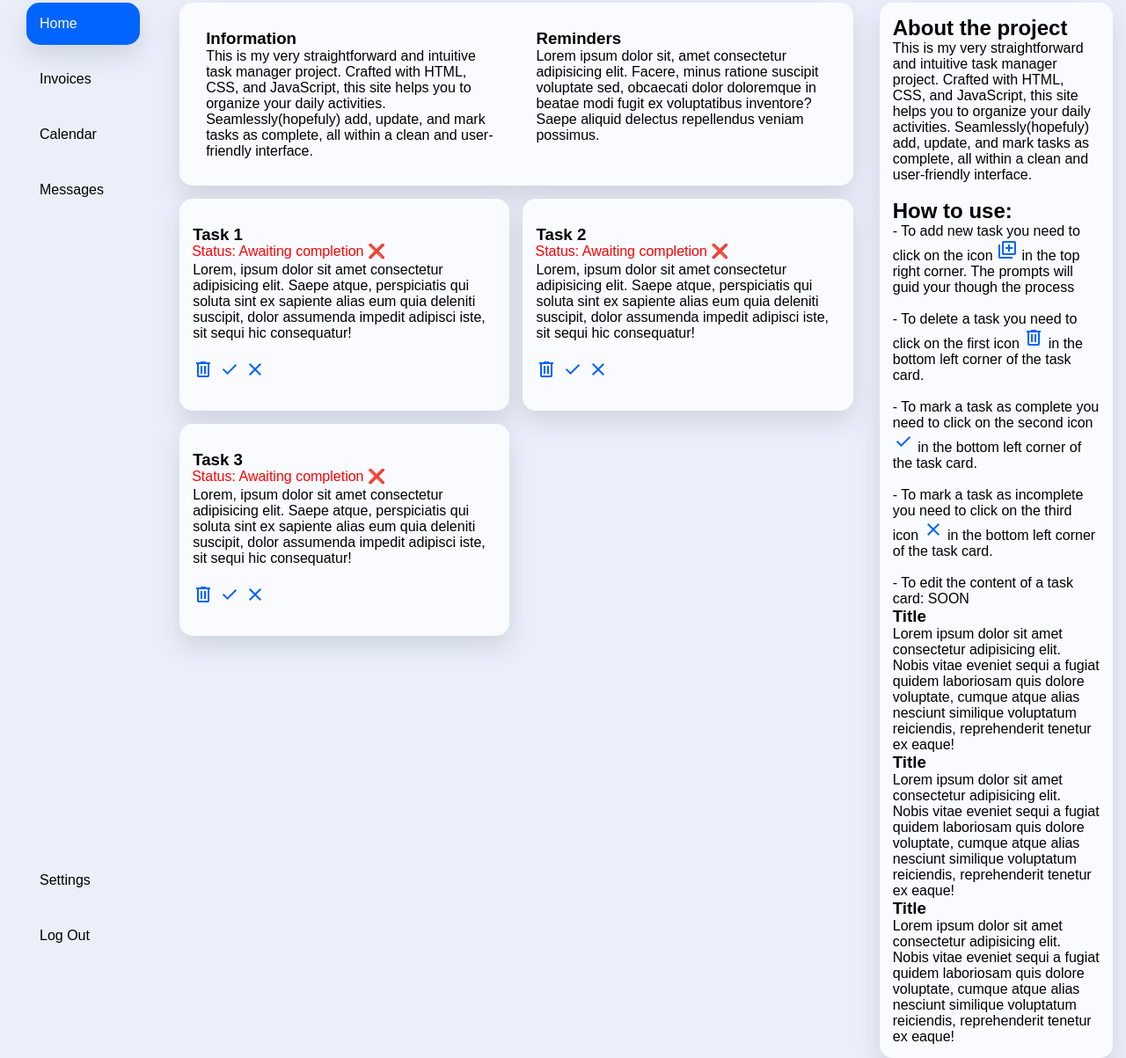
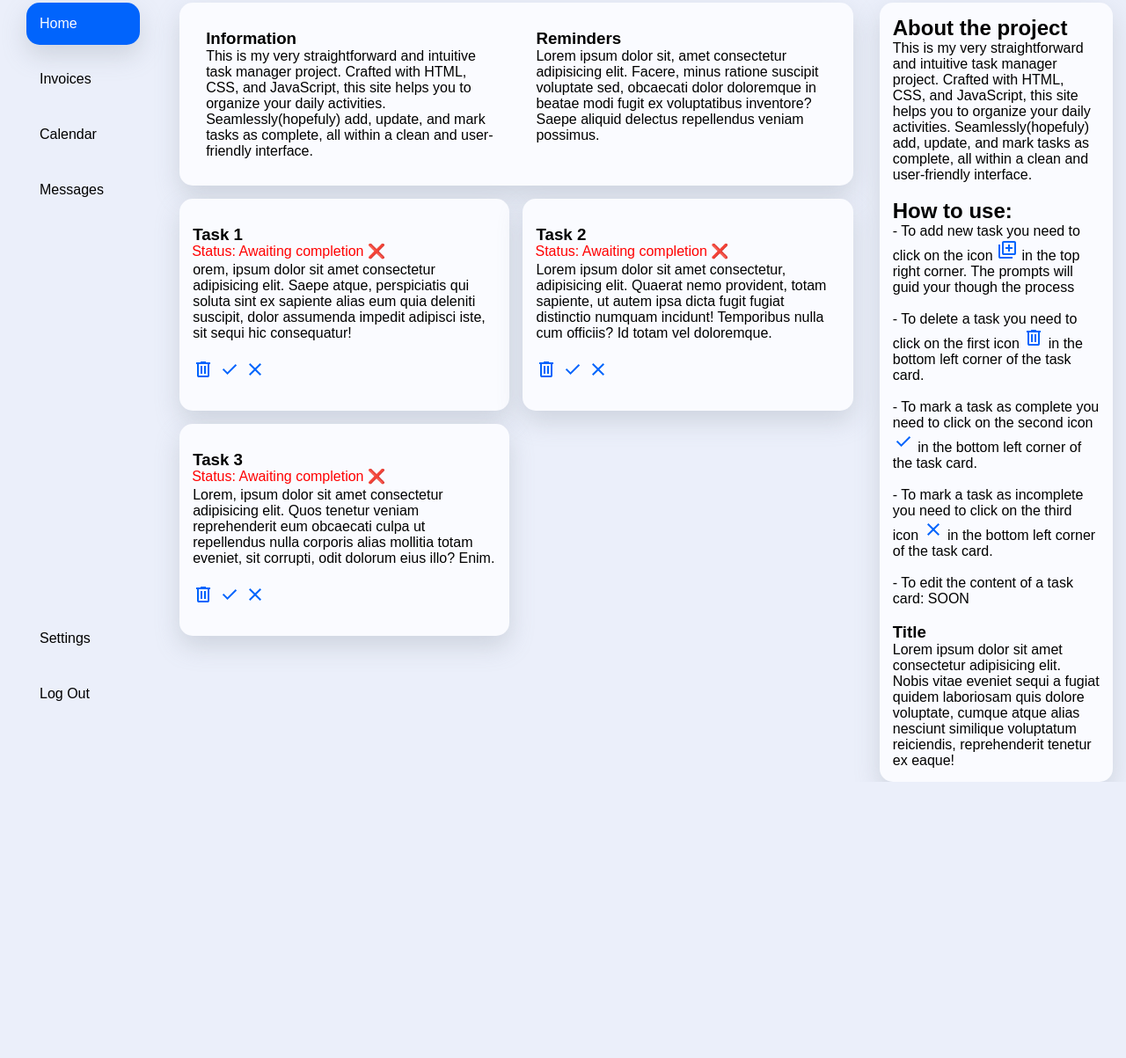
Before and after one commit to nikola88393/AdminDashboard, a plain HTML site: page index.html in a window 1280 px wide. Shown: the part 167-1370 px from the top of the page at 88% size. After the commit the page ends 1056 px from the top, so only its background shows below. Drawn offline with Linux system fonts and the light colour scheme; a web font is replaced by a local one.

Commit message:
Edit html so that the text in each card is in a paragraph tag

```diff
--- a/index.html
+++ b/index.html
@@ -46,8 +46,7 @@
             <div class="cards" id="cards">
                 <div class="card incomplete" id="card1">
                     <h3>Task 1</h3>
-                    Lorem, ipsum dolor sit amet consectetur adipisicing elit. Saepe atque, perspiciatis qui soluta sint ex sapiente alias eum quia deleniti suscipit, dolor assumenda impedit adipisci iste, sit sequi hic consequatur!
-                    <!-- <button>Complete</button> -->
+                    <p>orem, ipsum dolor sit amet consectetur adipisicing elit. Saepe atque, perspiciatis qui soluta sint ex sapiente alias eum quia deleniti suscipit, dolor assumenda impedit adipisci iste, sit sequi hic consequatur!</p>
                     <div class="buttonContainer">
                     <div class="cardButtons">
                         <button onclick="deleteCard('card1')" class="remove"></button>
@@ -58,8 +57,7 @@
                 </div>
                 <div class="card incomplete" id="card2">
                     <h3>Task 2</h3>
-                    Lorem, ipsum dolor sit amet consectetur adipisicing elit. Saepe atque, perspiciatis qui soluta sint ex sapiente alias eum quia deleniti suscipit, dolor assumenda impedit adipisci iste, sit sequi hic consequatur!
-                    <!-- <button>Complete</button> -->
+                    <p>Lorem ipsum dolor sit amet consectetur, adipisicing elit. Quaerat nemo provident, totam sapiente, ut autem ipsa dicta fugit fugiat distinctio numquam incidunt! Temporibus nulla cum officiis? Id totam vel doloremque.</p>
                     <div class="buttonContainer">
                         <div class="cardButtons">
                             <button onclick="deleteCard('card2')" class="remove"></button>
@@ -70,8 +68,7 @@
                 </div>
                 <div class="card incomplete" id="card3">
                     <h3>Task 3</h3>
-                    Lorem, ipsum dolor sit amet consectetur adipisicing elit. Saepe atque, perspiciatis qui soluta sint ex sapiente alias eum quia deleniti suscipit, dolor assumenda impedit adipisci iste, sit sequi hic consequatur!
-                    <!-- <button>Complete</button> -->
+                    <p>Lorem, ipsum dolor sit amet consectetur adipisicing elit. Quos tenetur veniam reprehenderit eum obcaecati culpa ut repellendus nulla corporis alias mollitia totam eveniet, sit corrupti, odit dolorum eius illo? Enim.</p>
                     <div class="buttonContainer">
                         <div class="cardButtons">
                             <button onclick="deleteCard('card3')" class="remove"></button>
@@ -94,13 +91,10 @@
                     <br><p>- To mark a task as complete you need to click on the second icon <img src="svg/done_FILL0_wght400_GRAD0_opsz24.svg" alt="done icon"> in the bottom left corner of the task card. </p>
                     <br><p>- To mark a task as incomplete you need to click on the third icon <img src="svg/close_FILL0_wght400_GRAD0_opsz24.svg" alt="undone icon"> in the bottom left corner of the task card.</p>
                     <br><p>- To edit the content of a task card: SOON</p>
+                    <br>
                     <h3>Title</h3>
                     <p>Lorem ipsum dolor sit amet consectetur adipisicing elit. Nobis vitae eveniet sequi a fugiat quidem laboriosam quis dolore voluptate, cumque atque alias nesciunt similique voluptatum reiciendis, reprehenderit tenetur ex eaque!</p>
                 </div>
-                <h3>Title</h3>
-                <p>Lorem ipsum dolor sit amet consectetur adipisicing elit. Nobis vitae eveniet sequi a fugiat quidem laboriosam quis dolore voluptate, cumque atque alias nesciunt similique voluptatum reiciendis, reprehenderit tenetur ex eaque!</p>
-                <h3>Title</h3>
-                <p>Lorem ipsum dolor sit amet consectetur adipisicing elit. Nobis vitae eveniet sequi a fugiat quidem laboriosam quis dolore voluptate, cumque atque alias nesciunt similique voluptatum reiciendis, reprehenderit tenetur ex eaque!</p>
             </div>
         </div>
 
--- a/script.js
+++ b/script.js
@@ -29,7 +29,7 @@ function addCard() {
     let cardTitle = document.createElement("h3");
     cardTitle.innerHTML = title;
 
-    let cardContent = document.createElement("div");
+    let cardContent = document.createElement("p");
     cardContent.innerHTML = text;
 
     let buttonContainer = document.createElement("div");
--- a/style.css
+++ b/style.css
@@ -192,10 +192,6 @@ main {
     height: 25px;
 }
 
-.card h3 {
-    position: relative;
-}
-
 .incomplete {
     position: relative;
 }
```
